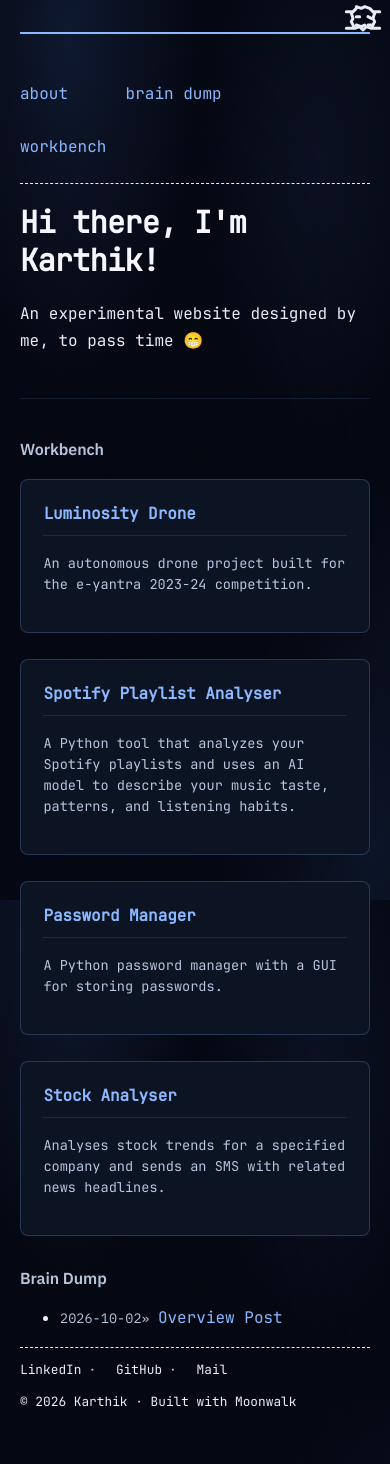
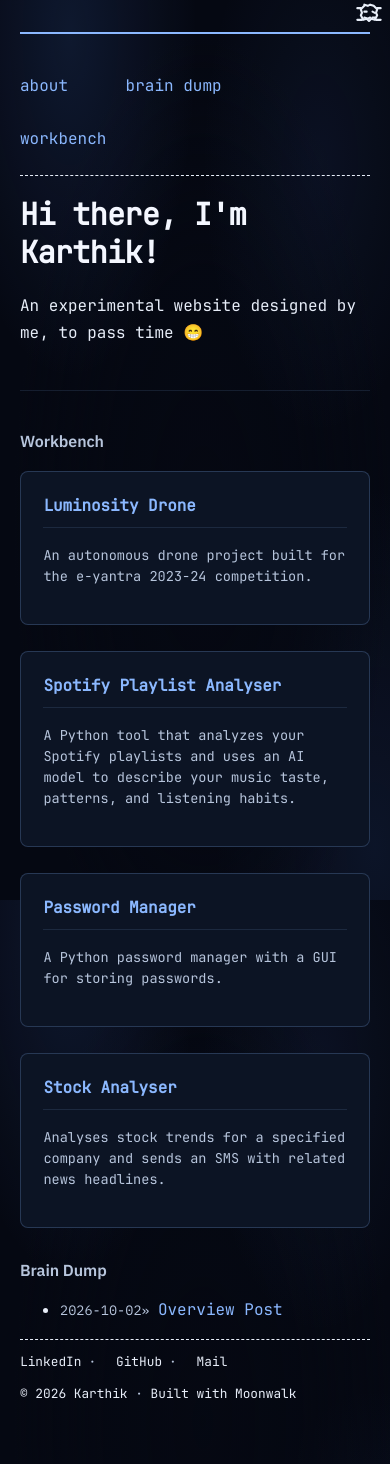
Before and after one commit to Karthik-M11/karthik-m11.github.io, a Jekyll site: the page built from index.md, in a window 390 px wide. Built offline with Jekyll 4.4.1, drawn with Linux system fonts in a browser that asks for light colours.

Commit message:
Adjust theme toggle positioning and body layout for better responsiveness

```diff
--- a/_sass/moonwalk.scss
+++ b/_sass/moonwalk.scss
@@ -281,16 +281,26 @@ noscript .theme-toggle { display: none; }
 }
 
 @media screen and (max-width: 600px) {
+  body {
+    position: relative;
+  }
+
   header {
-    padding-top: 2.5em;
+    padding-top: 2em;
   }
 
   .theme-toggle {
+    position: absolute;
     top: 0;
     right: 0.5em;
     margin: 0;
     padding: 0;
     border: 0;
+  }
+
+  .theme-toggle svg {
+    width: 28px;
+    height: 28px;
   }
 }
 
```
